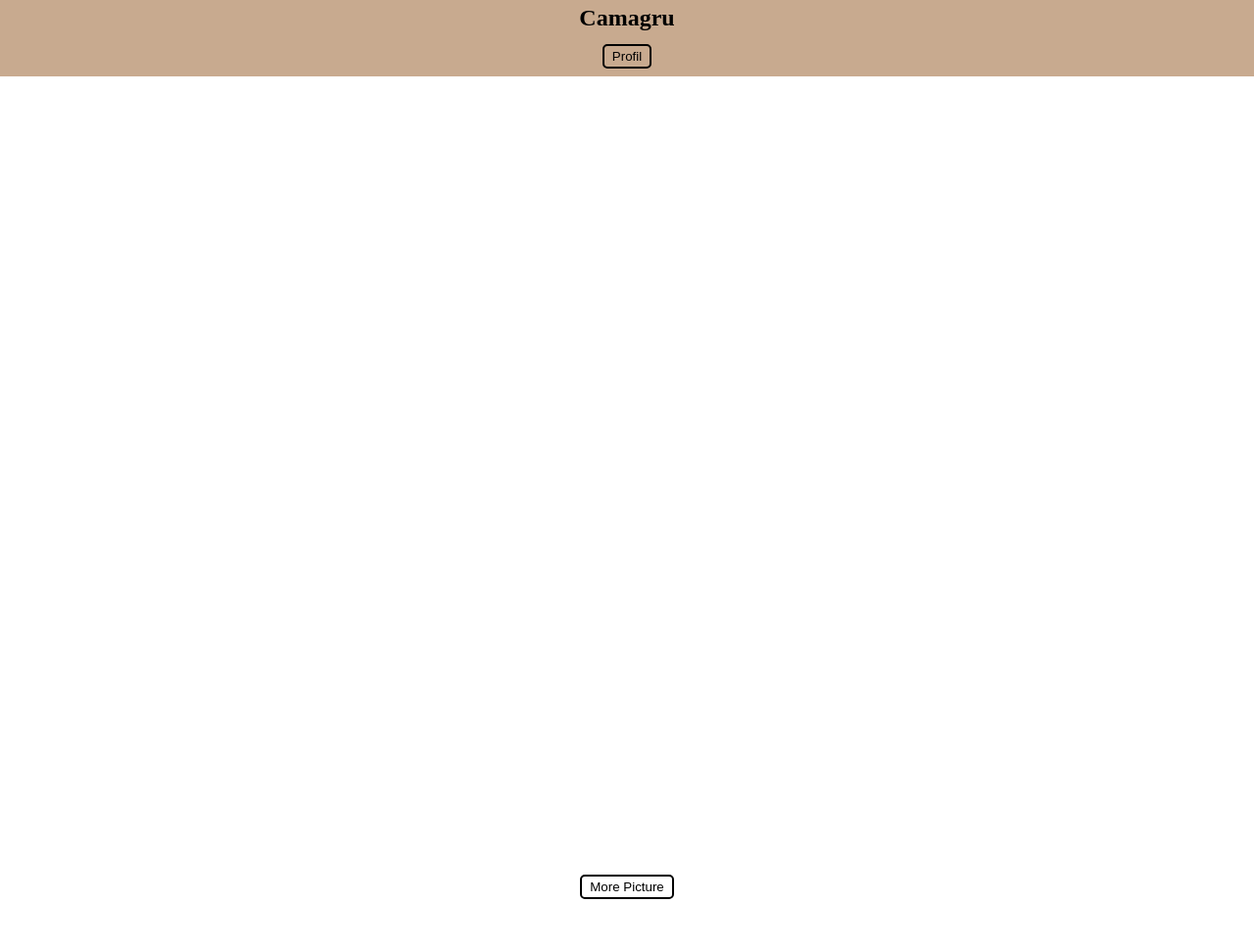
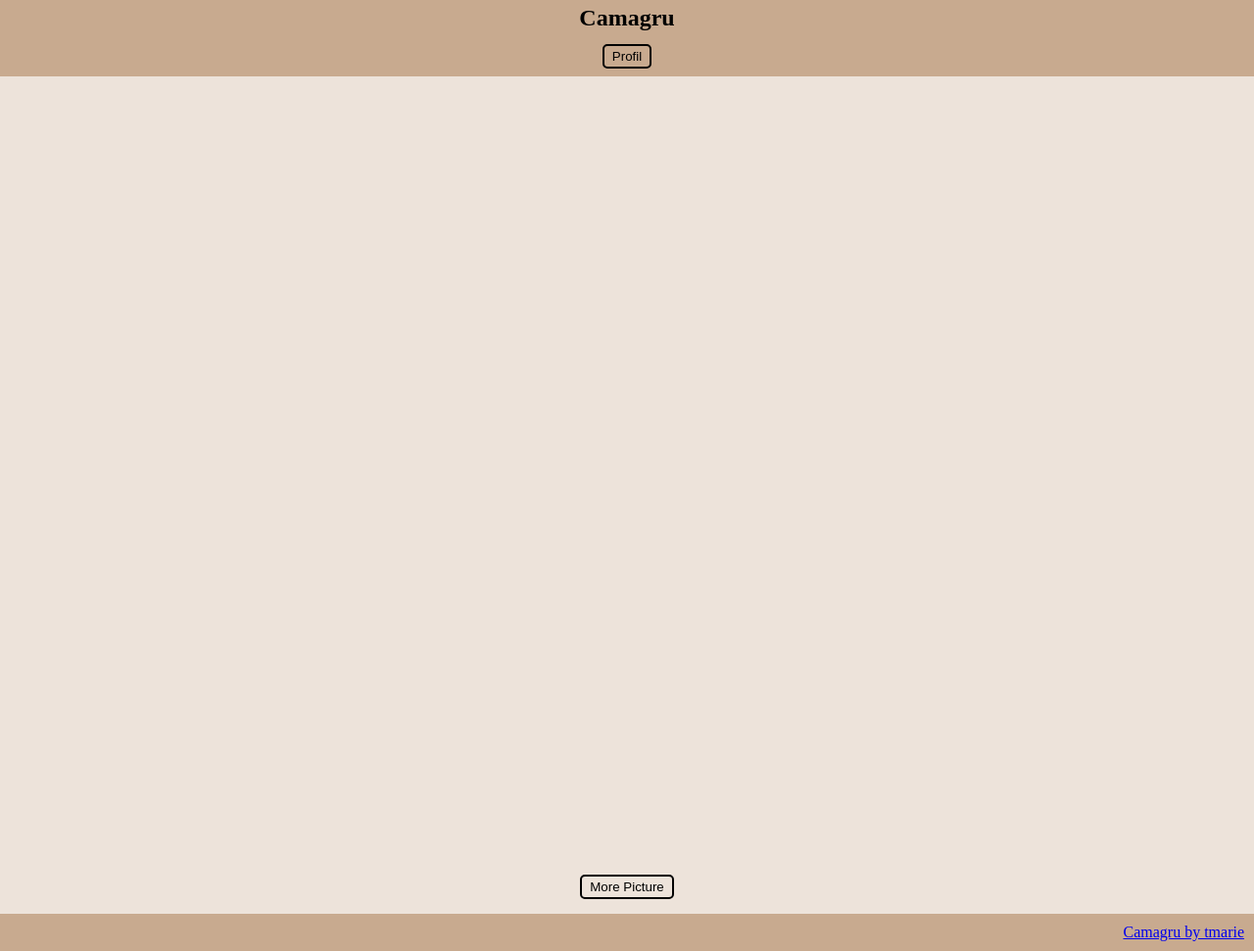
Before and after one commit to Fidget836/camagru, a PHP site: page /changePassword/ in a window 1280 px wide. Shown: the whole page at 98% size. Before the commit the page ends 918 px from the top, so only its background shows below. Run offline with PHP 8.4, Linux system fonts and the light colour scheme; data that the repository does not hold is empty.

Commit message:
camagru 15/09 home page finish new css

```diff
--- a/web/index.html
+++ b/web/index.html
@@ -26,6 +26,10 @@
             </div>
             <button class="btnMorePicture" id="btnMorePicture">More Picture</button>
         </div>
+
+        <div class="footer">
+            <p class="footerP"> <a href="https://github.com/Fidget836" target="_blank">Camagru by tmarie</a></p>
+        </div>
     </div>
     <script src="script.js"></script>
 </body>
--- a/web/script.js
+++ b/web/script.js
@@ -60,6 +60,10 @@ document.addEventListener('DOMContentLoaded', async () => {
         btnLogout.style.display = 'none';
         btnPost.style.display = 'none';
     }
+
+    window.onbeforeunload = function () {
+        window.scrollTo(0, 0);
+    };
 
     const recoverComment = async (id, nbPicture) => {
         const formDataGetComment = new FormData;
@@ -149,7 +153,6 @@ document.addEventListener('DOMContentLoaded', async () => {
 
                             try {
                                 const resultUsername = await responseUsername.json();
-                                console.log(resultUsername);
                                 let usernameP = document.createElement('p');
                                 usernameP.className = 'usernameP';
                                 usernameP.textContent = "Posted by " + resultUsername.message; // 'textContent' for secure against the inject html or js
--- a/web/style.css
+++ b/web/style.css
@@ -66,6 +66,7 @@
     flex-direction: column;
     align-items: center;
     justify-content: center;
+    background: #ede3da;
 }
 
 .feedMainDiv {
@@ -82,14 +83,13 @@
     flex-direction: column;
     align-items: center;
     justify-content: center;
-    border-top: 1px solid black;
+    border-bottom: 1px solid black;
 }
 
 .usernameDiv {
     width: 100vw;
     box-sizing: border-box;
     padding: 8px;
-    background: #ede3da;
 }
 
 .handleDiv {
@@ -100,7 +100,6 @@
     flex-direction: column;
     align-items: center;
     justify-content: center;
-    background: #ede3da;
 }
 
 .iconDiv {
@@ -184,3 +183,12 @@
     cursor: pointer;
     margin: 15px 0px;
 }
+
+.footer {
+    background: #c8aa8f;
+    color: black;
+    width: 100vw;
+    box-sizing: border-box;
+    padding: 10px;
+    text-align: right;
+}
```
